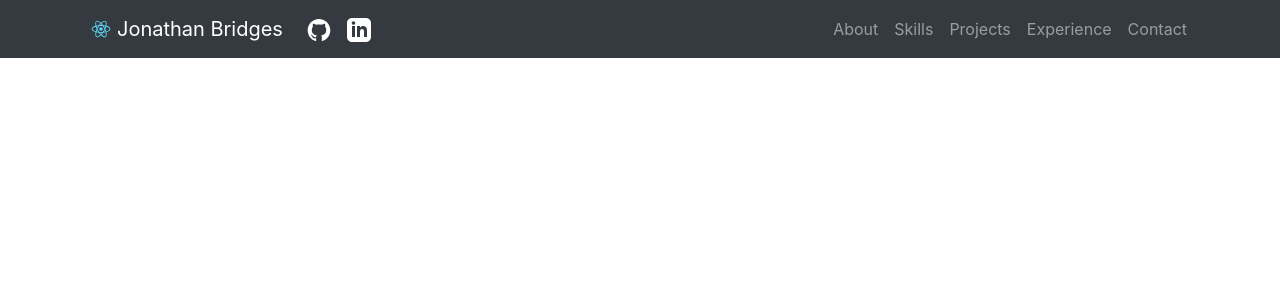
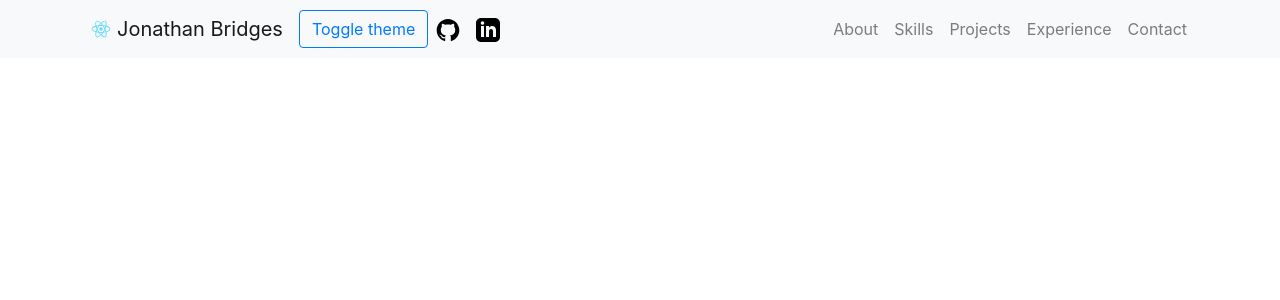
Before and after one commit to jonathanbridges/website, a React (Create React App) app: page / in a window 1280 px wide. Shown: the top 300 px of the page. Built offline with nearby package versions, Linux system fonts and the light colour scheme.

Commit message:
Add theme provider and dark mode

```diff
--- a/src/App.tsx
+++ b/src/App.tsx
@@ -1,20 +1,17 @@
 import React from "react";
 import "./styles/App.scss";
-import Container from "react-bootstrap/Container";
-import Navbar from "./components/Navbar/Navbar";
+import NavbarExtended from "./components/Navbar/Navbar";
+import { DarkModeProvider } from "./utilites/ThemeProvider";
 
 const App: React.FC = () => {
   return (
-    <>
-      <Navbar
-        bg="dark"
-        variant="dark"
+    <DarkModeProvider>
+      <NavbarExtended
         expand="md"
         sticky="top"
         navLinks={["About", "Skills", "Projects", "Experience", "Contact"]}
       />
-      <Container />
-    </>
+    </DarkModeProvider>
   );
 };
 
--- a/src/components/Navbar/Navbar.module.scss
+++ b/src/components/Navbar/Navbar.module.scss
@@ -10,3 +10,15 @@
     fill: white;
   }
 }
+
+.iconinverted {
+  width: 1.5rem;
+  height: 1.5rem;
+  path {
+    fill: black;
+  }
+}
+
+.transition {
+  transition: all 250ms ease-in-out;
+}
--- a/src/components/Navbar/Navbar.tsx
+++ b/src/components/Navbar/Navbar.tsx
@@ -1,8 +1,9 @@
-import React from "react";
-import { Container, Nav, Navbar, NavbarProps } from "react-bootstrap";
+import React, { useContext } from "react";
+import { Button, Container, Nav, Navbar, NavbarProps } from "react-bootstrap";
 import { ReactComponent as Logo } from "../../logo.svg";
 import { ReactComponent as GitIcon } from "../../graphics/github-original.svg";
 import { ReactComponent as LinkedinIcon } from "../../graphics/linkedin.svg";
+import { DarkModeContext } from "../../utilites/ThemeProvider";
 
 import localStyles from "./Navbar.module.scss";
 
@@ -13,9 +14,29 @@ interface Props extends NavbarProps {
   navLinks: string[];
 }
 
-const App: React.FC<Props> = ({ bg, expand, navLinks, sticky, variant }) => {
+const NavbarExtended: React.FC<Props> = ({
+  bg,
+  expand,
+  navLinks,
+  sticky,
+  variant,
+}) => {
+  const theme = useContext(DarkModeContext);
+  const { background, color, isDark } = theme.mode;
+
+  const setTheme = (darkMode: DarkModeContext) => {
+    const isDark = darkMode.mode.isDark;
+    darkMode.dispatch(!isDark);
+  };
+
   return (
-    <Navbar bg={bg} variant={variant} expand={expand} sticky={sticky}>
+    <Navbar
+      bg={isDark ? "dark" : "light"}
+      variant={isDark ? "dark" : "light"}
+      expand={expand}
+      sticky={sticky}
+      className={localStyles.transition}
+    >
       <Container>
         <Navbar.Brand href="#home" className="d-flex align-items-center">
           <Logo className={localStyles.logo} />
@@ -23,15 +44,22 @@ const App: React.FC<Props> = ({ bg, expand, navLinks, sticky, variant }) => {
         </Navbar.Brand>
         <Navbar.Toggle aria-controls="responsive-navbar-nav" />
         <Navbar.Collapse id="responsive-navbar-nav">
+          <Button onClick={() => setTheme(theme)} variant={`outline-primary`}>
+            Toggle theme
+          </Button>
           <Nav className="mr-auto">
             <Nav.Link href="https://github.com/jonathanbridges" target="_blank">
-              <GitIcon className={localStyles.icon} />
+              <GitIcon
+                className={isDark ? localStyles.icon : localStyles.iconinverted}
+              />
             </Nav.Link>
             <Nav.Link
               href="https://www.linkedin.com/in/bridgesjonathan/"
               target="_blank"
             >
-              <LinkedinIcon className={localStyles.icon} />
+              <LinkedinIcon
+                className={isDark ? localStyles.icon : localStyles.iconinverted}
+              />
             </Nav.Link>
           </Nav>
           <Nav>
@@ -45,4 +73,4 @@ const App: React.FC<Props> = ({ bg, expand, navLinks, sticky, variant }) => {
   );
 };
 
-export default App;
+export default NavbarExtended;
--- /dev/null
+++ b/src/utilites/ThemeProvider.tsx
@@ -0,0 +1,58 @@
+import React, { Context, createContext, useReducer, useEffect } from "react";
+
+export const LIGHT_THEME: Theme = {
+  background: "#fafafa" as BackgroundColors,
+  color: "#000000" as ForegroundColors,
+  isDark: false,
+};
+
+export const DARK_THEME: Theme = {
+  background: "#333333" as BackgroundColors,
+  color: "#fafafa" as ForegroundColors,
+  isDark: true,
+};
+
+export type BackgroundColors = "#333333" | "#fafafa";
+export type ForegroundColors = "#000000" | "#fafafa";
+
+export interface Theme {
+  background: BackgroundColors;
+  color: ForegroundColors;
+  isDark: boolean;
+}
+
+interface DarkModeContext {
+  mode: Theme;
+  dispatch: React.Dispatch<any>;
+}
+
+const darkModeReducer = (_reducer: any, isDark: boolean) =>
+  isDark ? DARK_THEME : LIGHT_THEME;
+
+const DarkModeContext: Context<DarkModeContext> = createContext(
+  {} as DarkModeContext
+);
+
+const initialState =
+  JSON.parse(localStorage.getItem("DarkMode") as string) || LIGHT_THEME;
+
+const DarkModeProvider: React.FC = ({ children }) => {
+  const [mode, dispatch] = useReducer(darkModeReducer, initialState);
+
+  useEffect(() => {
+    localStorage.setItem("DarkMode", JSON.stringify(mode));
+  }, [mode]);
+
+  return (
+    <DarkModeContext.Provider
+      value={{
+        mode,
+        dispatch,
+      }}
+    >
+      {children}
+    </DarkModeContext.Provider>
+  );
+};
+
+export { DarkModeProvider, DarkModeContext };
```
